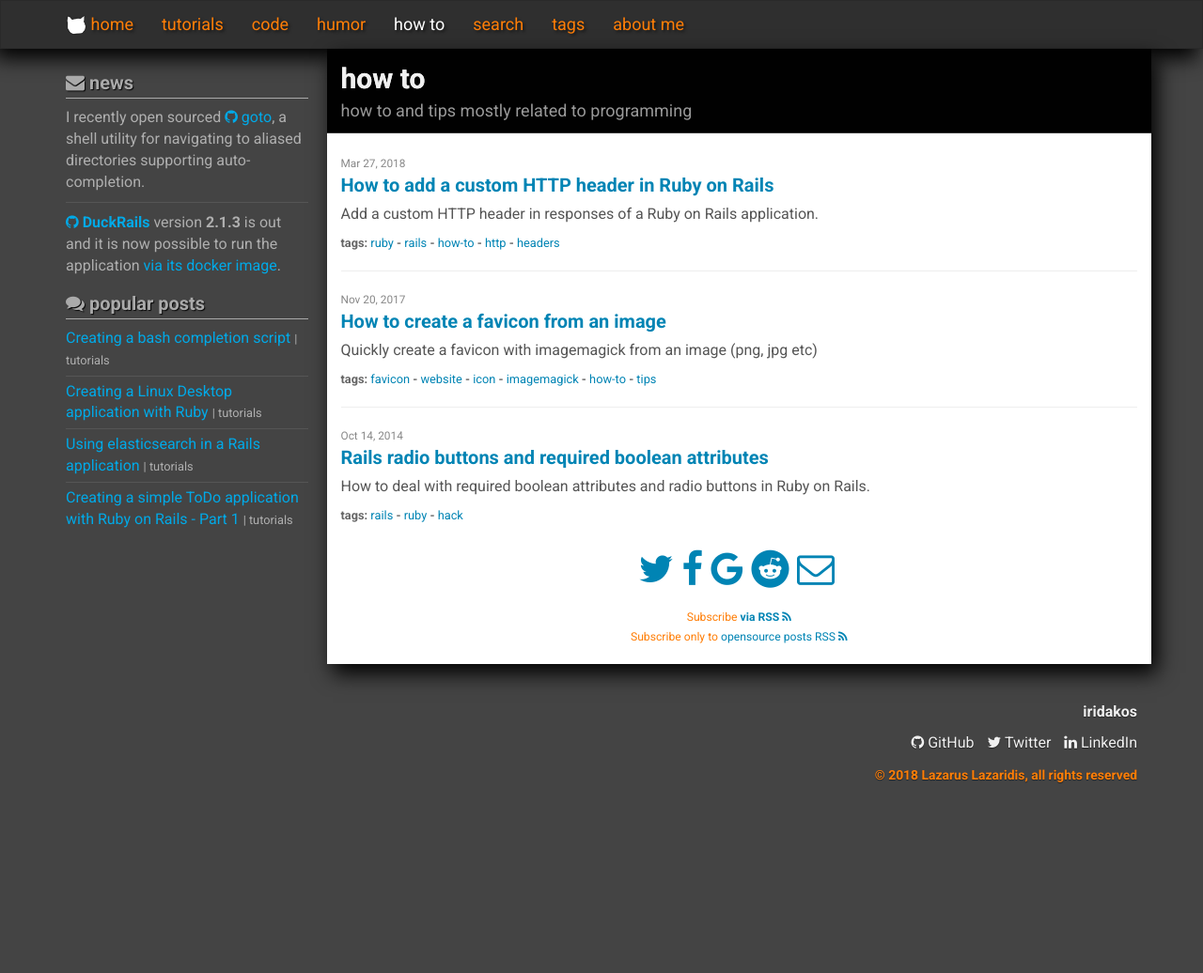
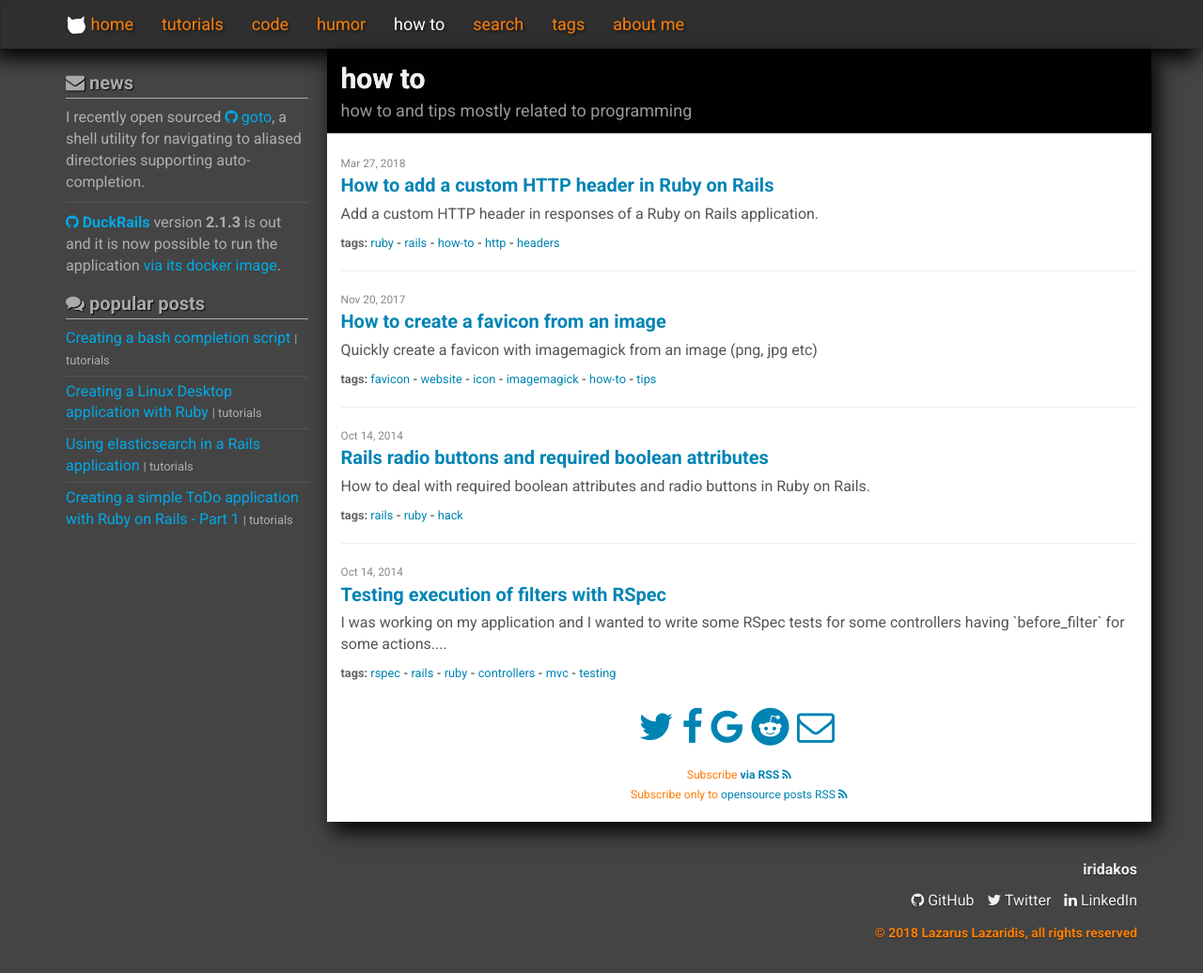
Before and after one commit to iridakos/iridakos.github.io, a Jekyll site: the page built from _pages/04-how-to.html, in a window 1280 px wide. Shown: the whole page at 94% size. Built offline with Jekyll 4.4.1, drawn with Linux system fonts in a browser that asks for light colours; nearby versions of some CDN libraries; comment, search, counter and statistics services are not loaded; before the commit the page ends 900 px from its top, so only the background shows below that.

Commit message:
fix category links

```diff
--- a/_includes/header.html
+++ b/_includes/header.html
@@ -22,7 +22,7 @@
                   {% if my_page.show_in_header %}
                       <li>
                           {% if page.is_post %}
-                            {% if page.category == my_page.title %}
+                            {% if page.category == my_page.title or page.category == my_page.category_match %}
                               {% assign menu_class = 'active' %}
                             {% else %}
                               {% assign menu_class = '' %}
--- a/_pages/04-how-to.html
+++ b/_pages/04-how-to.html
@@ -2,6 +2,7 @@
 layout: page
 menu_title:  how to
 title: how to
+category_match: how-to
 permalink: /how-to/
 show_in_header: true
 description: "How to and tips mostly related to programming"
@@ -13,7 +14,7 @@ redirect_from:
 <div class="posts-container">
     {% for my_post in site.posts %}
       {% if my_post.category %}
-        {% if my_post.category == 'how to' %}
+        {% if my_post.category == 'how-to' %}
           {% include _post.html post=my_post hide_category=true %}
         {% endif %}
       {% endif %}
--- a/_posts/2014-10-28-testing-execution-of-filters-with-rspec.markdown
+++ b/_posts/2014-10-28-testing-execution-of-filters-with-rspec.markdown
@@ -4,7 +4,7 @@ title:  "Testing execution of filters with RSpec"
 description: "How to test the execution of controller filters with RSpec."
 date:   2014-10-14 10:00:00 +0300
 preview: "I was working on my application and I wanted to write some RSpec tests for some controllers having `before_filter` for some actions...."
-category: "testing"
+category: "how-to"
 comments: true
 image: "https://iridakos.com/assets/images/irida-favicon.png"
 identifier: "testing-exec-filters-rspec"
@@ -14,6 +14,7 @@ popular: -1
 show_popular_inline_posts: true
 redirect_from:
   - /2014/10/14/testing-execution-of-filters-with-rspec.html
+  - /testing/2014/10/14/testing-execution-of-filters-with-rspec
 related_posts:
   - rails-radio-buttons-required-boolean
   - rescue-from-memory-leak
--- a/_posts/2015-02-14-rails-radio-buttons-required-boolean.markdown
+++ b/_posts/2015-02-14-rails-radio-buttons-required-boolean.markdown
@@ -4,7 +4,7 @@ title:  "Rails radio buttons and required boolean attributes"
 description: "How to deal with required boolean attributes and radio buttons in Ruby on Rails."
 date:   2014-10-14 10:00:00 +0300
 preview: "How to deal with required boolean attributes and radio buttons in Ruby on Rails."
-category: "how to"
+category: "how-to"
 comments: true
 image: "https://iridakos.com/assets/images/irida-favicon.png"
 identifier: "rails-radio-buttons-required-boolean"
--- a/_posts/2017-11-21-favicon.markdown
+++ b/_posts/2017-11-21-favicon.markdown
@@ -5,7 +5,7 @@ description: "Quickly create a favicon with imagemagick from an image (png, jpg
 date:   2017-11-21 00:15:00 +0300
 image: "http://iridakos.com/assets/images/irida-grey.png"
 preview: "Quickly create a favicon with imagemagick from an image (png, jpg etc)"
-category: "how to"
+category: "how-to"
 popular: -1
 tags: favicon website icon imagemagick how-to tips
 identifier: "faviconicious"
--- a/_posts/2018-03-28-custom-http-headers.markdown
+++ b/_posts/2018-03-28-custom-http-headers.markdown
@@ -5,7 +5,7 @@ description: "Add a custom HTTP header in responses of a Ruby on Rails applicati
 date:   2018-03-28 00:15:00 +0300
 image: "http://iridakos.com/assets/images/irida-grey.png"
 preview: "Add a custom HTTP header in responses of a Ruby on Rails application."
-category: "how to"
+category: "how-to"
 popular: -1
 tags: ruby rails how-to http headers
 identifier: "custom-http-headers"
```
